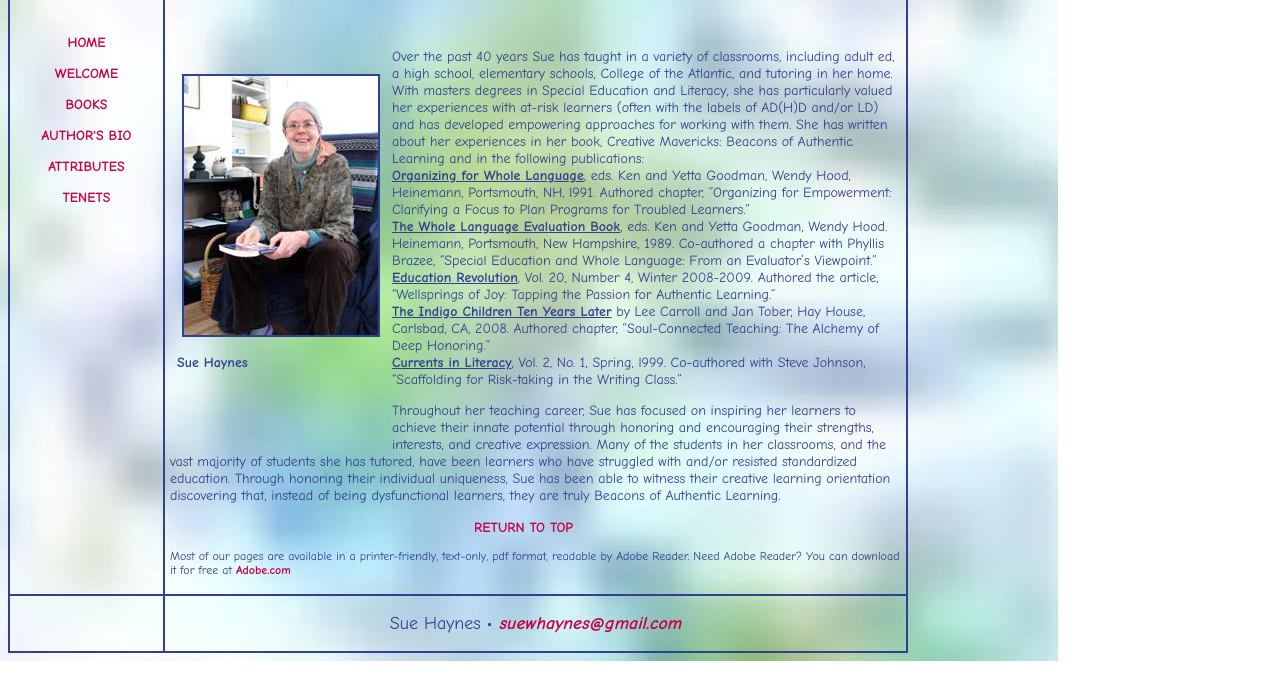
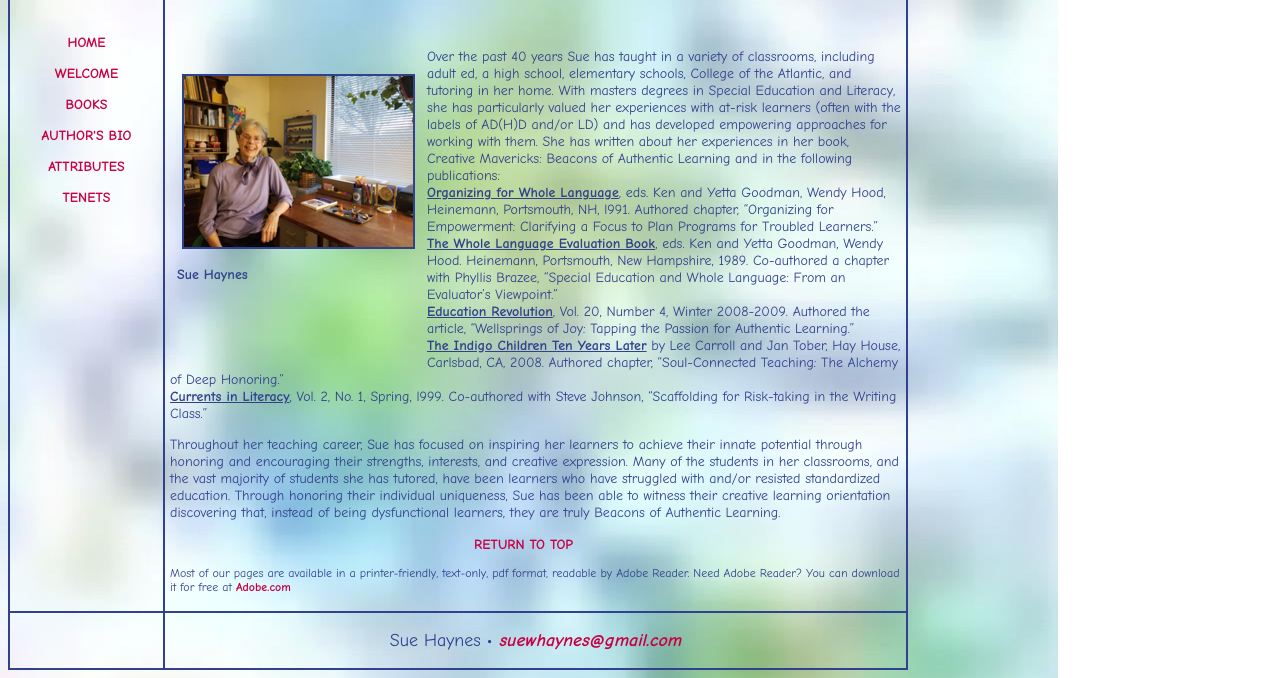
Before and after one commit to suehaynes/suehaynes.github.io, a plain HTML site: page author.htm in a window 1280 px wide. Shown: the part 167-845 px from the top of the page. Drawn offline with Linux system fonts and the light colour scheme.

Commit message:
new author pic

```diff
--- a/author.htm
+++ b/author.htm
@@ -87,7 +87,7 @@ h3 {
 
       <table width="100" border="0" align="left" cellpadding="5">
         <tr>
-          <td><p><img src="Images/People/S_Haynes_COL_sized.jpg" alt="photo of the Sue Haynes, author of Creative Mavericks" width="194" height="259" hspace="5" vspace="5" border="2" align="left" class="body_blue"></p>
+          <td><p><img src="Images/People/sue-pic.png" alt="photo of the Sue Haynes, author of Creative Mavericks" width="229" height="171" hspace="5" vspace="5" border="2" align="left" class="body_blue"></p>
           </td>
         </tr>
         <tr>
```
Also changed, not shown: Images/People/sue-pic.png (added).
